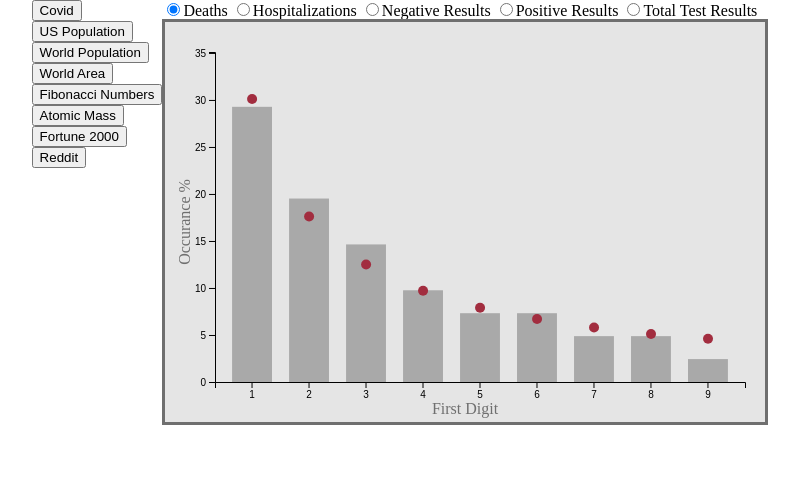
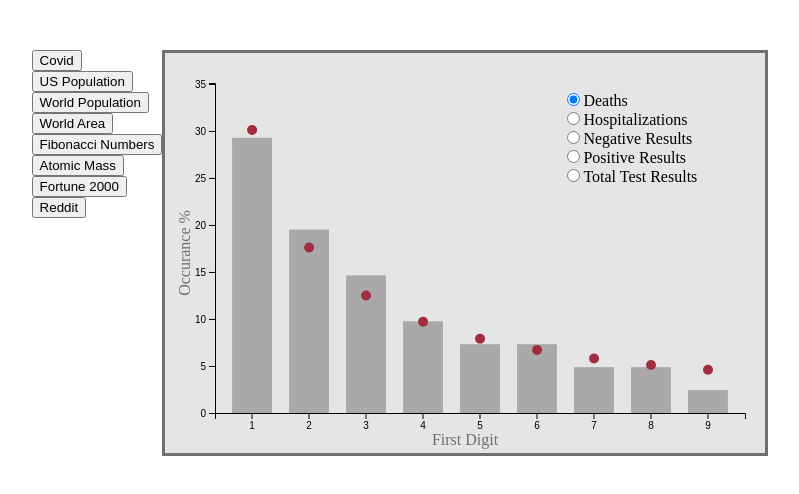
Before and after one commit to dohmain/benford, a plain HTML site: page index.html in a window 1280 px wide. Shown: the whole page, without its empty margins (240-1039 px from the left). Drawn offline with nearby package versions, Linux system fonts and the light colour scheme.

Commit message:
properly position radio buttons

```diff
--- a/style.css
+++ b/style.css
@@ -57,6 +57,7 @@ body {
 .main-container {
   display: flex;
   display: row;
+  margin-top: 50px;
 }
 
 .tabs-container {
@@ -66,3 +67,11 @@ body {
 .graph {
   display: none;
 }
+
+.radio-container {
+  position: absolute;
+  display: flex;
+  flex-direction: column;
+  margin-left: 400px;
+  margin-top: 40px;
+}
```
